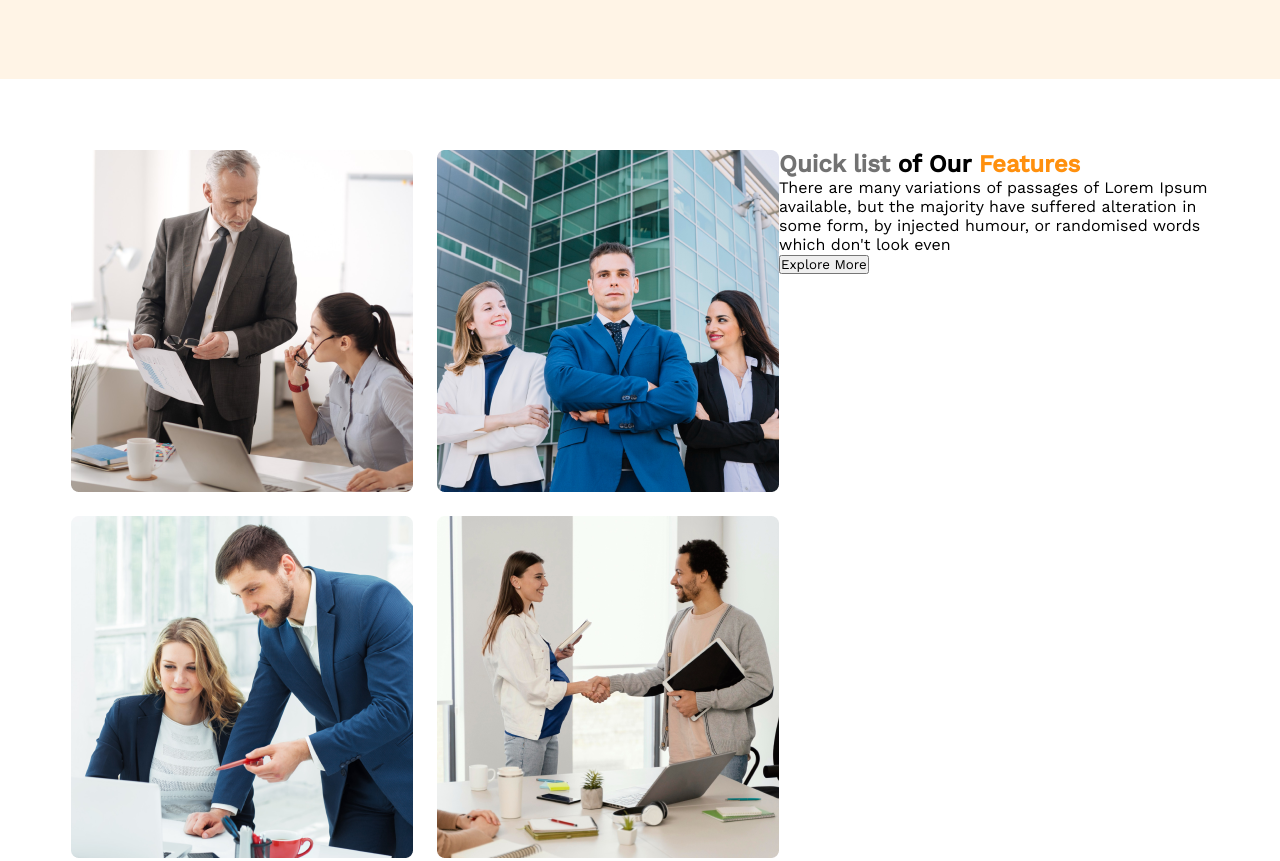
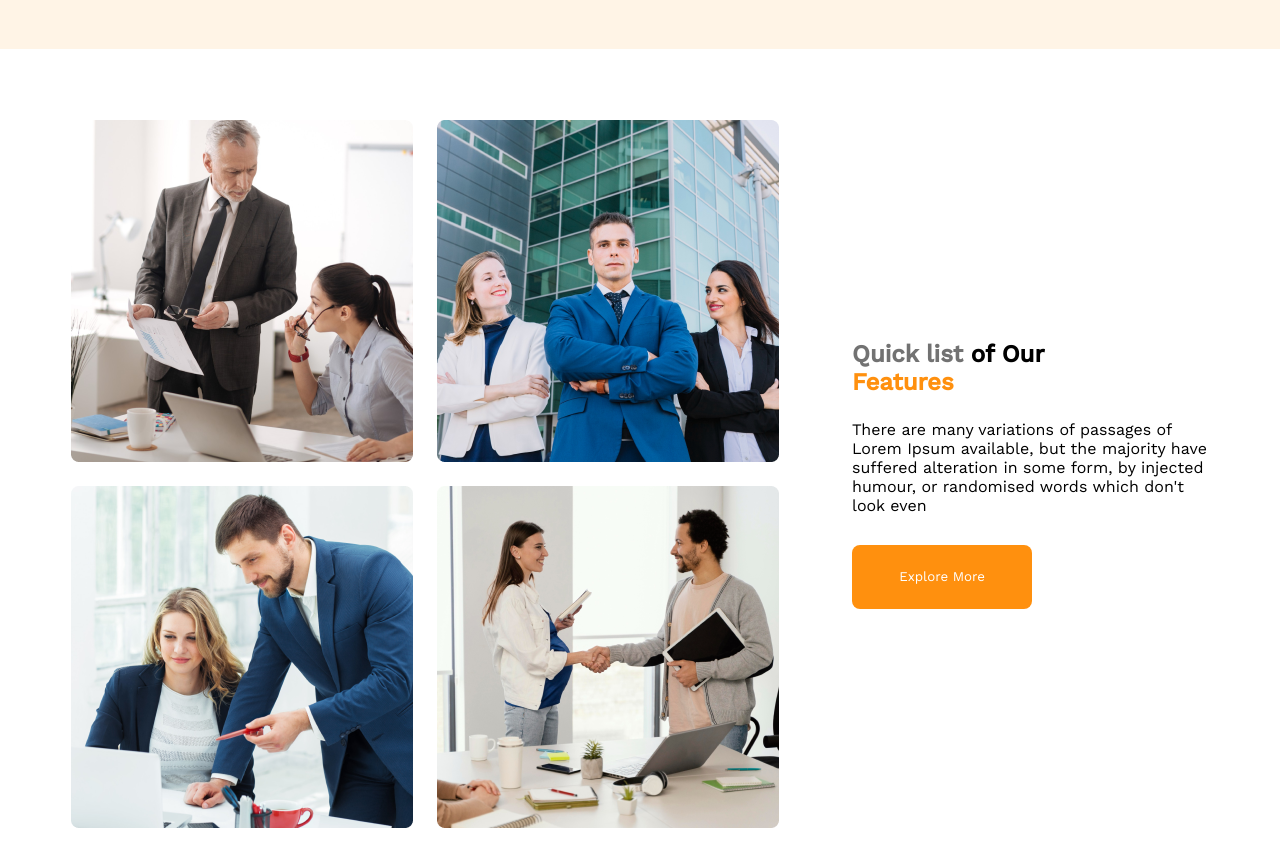
Before and after one commit to nazibur175/g3-architect-practice, a plain HTML site: page index.html in a window 1280 px wide. Shown: the part 1232-2093 px from the top of the page. Drawn offline with nearby package versions, Linux system fonts and the light colour scheme.

Commit message:
feature section completed

```diff
--- a/index.html
+++ b/index.html
@@ -5,12 +5,14 @@
     <meta http-equiv="X-UA-Compatible" content="IE=edge">
     <meta name="viewport" content="width=device-width, initial-scale=1.0">
     <title>G3 Architects</title>
-    <!-- Style-sheet -->
+    <!-- --Style-sheet ----->
     <link rel="stylesheet" href="styles/style.css">
 </head>
 
 <body>
-    <!-- header and navigation -->
+    <!---------------------
+      header and navigation
+    ----------------------->
     <header>
         <div class="header-container">
           <nav class="nav-title">
@@ -24,9 +26,9 @@
         </nav>
 
 
-        <!------------------
+        <!-------------------
             header-banner
-          ------------------>
+          ------------------->
 
         <div class="banner">
             <div class="banner-info">
@@ -37,7 +39,7 @@
         </div>
 
         <div class="header-btn-container">
-          <button class="header-btn"> Explore More</button>
+          <button class="primary-btn"> Explore More</button>
        </div>
        <img class="banner-img" src="images/banner.png" alt="" >
 
@@ -46,7 +48,9 @@
 
     </header>
     <main>
-        <!-- Quick list section -->
+        <!----------------------
+          feature section
+        ------------------------->
         <section>
             <div class="section-1">
 
@@ -55,13 +59,19 @@
                 <img src="images/team2.png" alt="">
                 <img src="images/team3.png" alt="">
                 <img src="images/team4.png" alt="">
-            </div>
-                <div>
-                    <h1><span class="text-primary-1">Quick list</span> <span class="text-primary-2">of Our</span> <span class="text-primary-3">Features</span></h1>
+              </div>
+
+                <div class="feature-container">
+                    <div class="feature-title">
+                      <h1 ><span class="text-primary-1">Quick list</span>
+                        <span class="text-primary-2">of Our</span>
+                        <h1 class="text-primary-3"> Features </h1>
+                    </div>
+
+
                     <p>There are many variations of passages of Lorem Ipsum available, but the majority have suffered alteration in some form, by injected humour, or randomised words which don't look even</p>
-                    <button class="btn">Explore More</button>
+                    <button class="primary-btn">Explore More</button>
                 </div>
-
 
             </div>
         </section>
--- a/styles/style.css
+++ b/styles/style.css
@@ -44,9 +44,9 @@ nav li{
 
 
 
-/* -------------
-  banner styles
-----------------*/
+/* -------------------
+  header banner styles
+---------------------*/
 
 
 
@@ -79,14 +79,14 @@ nav li{
   text-align: center;
   display: inline-block;
 }
-.header-btn{
+.primary-btn{
     width: 180px;
     height: 64px;
     border-radius: 8px;
     background: #FF900E;
     color: #ffff;
     border:none;
-    margin: 30px;
+    margin-top: 30px ;
     text-align: center;
 }
 
@@ -98,11 +98,12 @@ nav li{
 
 }
 
-/* ----------
-quick list section
-------------- */
+/* ----------------
+    feature section
+-------------------*/
 .section-1{
     display: flex;
+    align-items: center;
     padding: 71px ;
 }
 .text-primary-1{
@@ -119,3 +120,9 @@ quick list section
     grid-template-columns: repeat(2,1fr);
     gap: 24px;
 }
+.feature-container{
+  margin-left: 73px;
+}
+.feature-title{
+  margin-bottom: 24px;
+}
```
